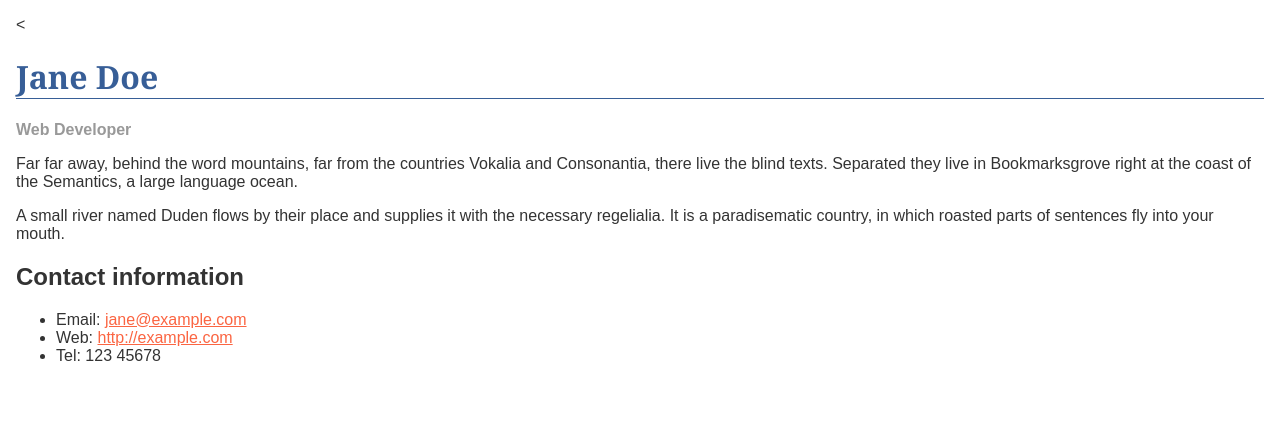
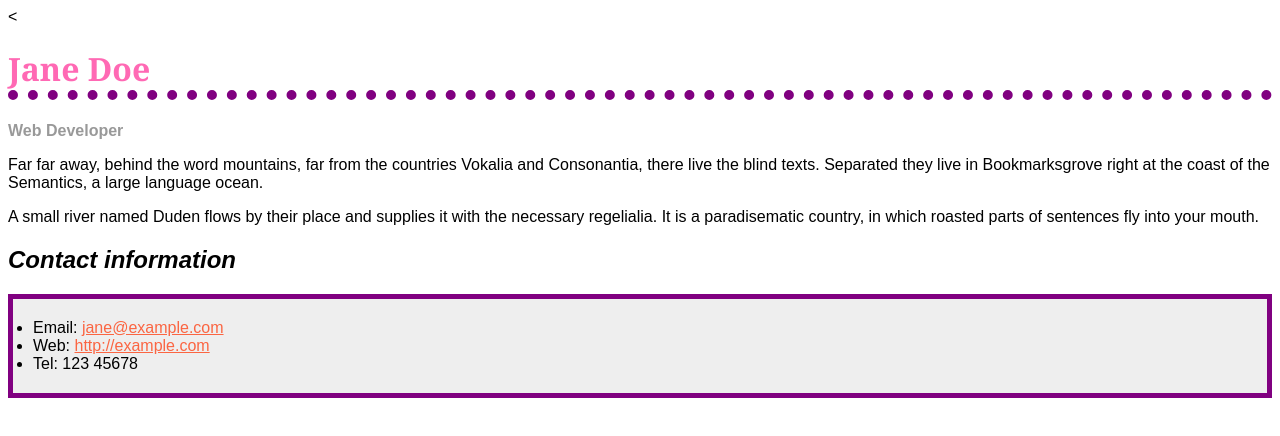
Before and after one commit to sidharthkv1100/personalinfo, a plain HTML site: page index.html in a window 1280 px wide. Drawn offline with Linux system fonts and the light colour scheme.

Commit message:
Update style.css

```diff
--- a/style.css
+++ b/style.css
@@ -1,20 +1,17 @@
 body {
-    background-color: #fff;
-    color: #333;
   font-family: Arial, Helvetica, sans-serif;
-    padding: 1em;
-    margin: 0;
 }
 
 h1 {
-    color: #375e97;
+  color: hotpink;
   font-size: 2em;
   font-family: Georgia, "Times New Roman", Times, serif;
-    border-bottom: 1px solid #375e97;
+  border-bottom: 10px dotted purple;
 }
 
 h2 {
   font-size: 1.5em;
+  font-style: italic;
 }
 
 .job-title {
@@ -29,4 +26,15 @@ body {
 
 a:hover {
   text-decoration: none;
+  color:green;
 }
+
+ul{
+    background-color: #eeeeee;
+    border:5px solid purple;
+    padding: 20px;
+}
+
+  a:hover {
+    text-decoration: none;
+  }
```
Lines whose indentation alone changed are shown as unchanged.
